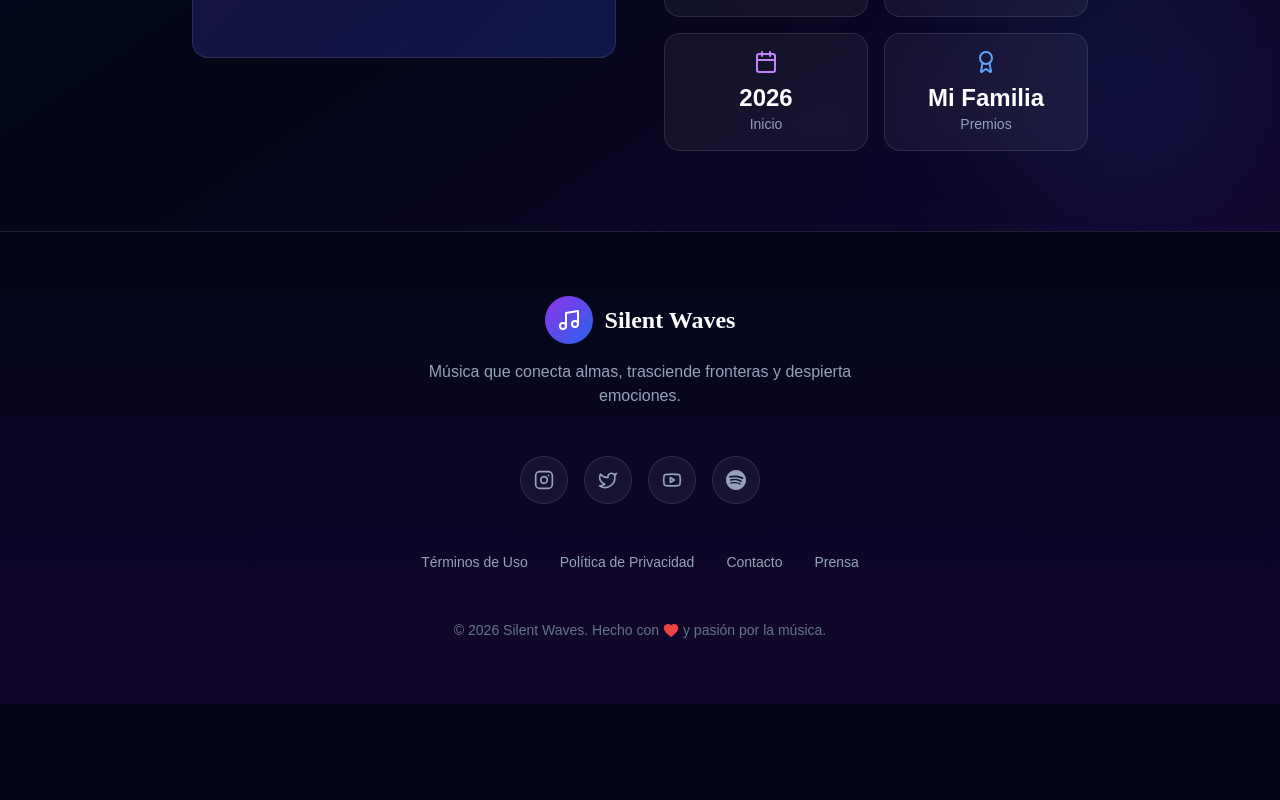
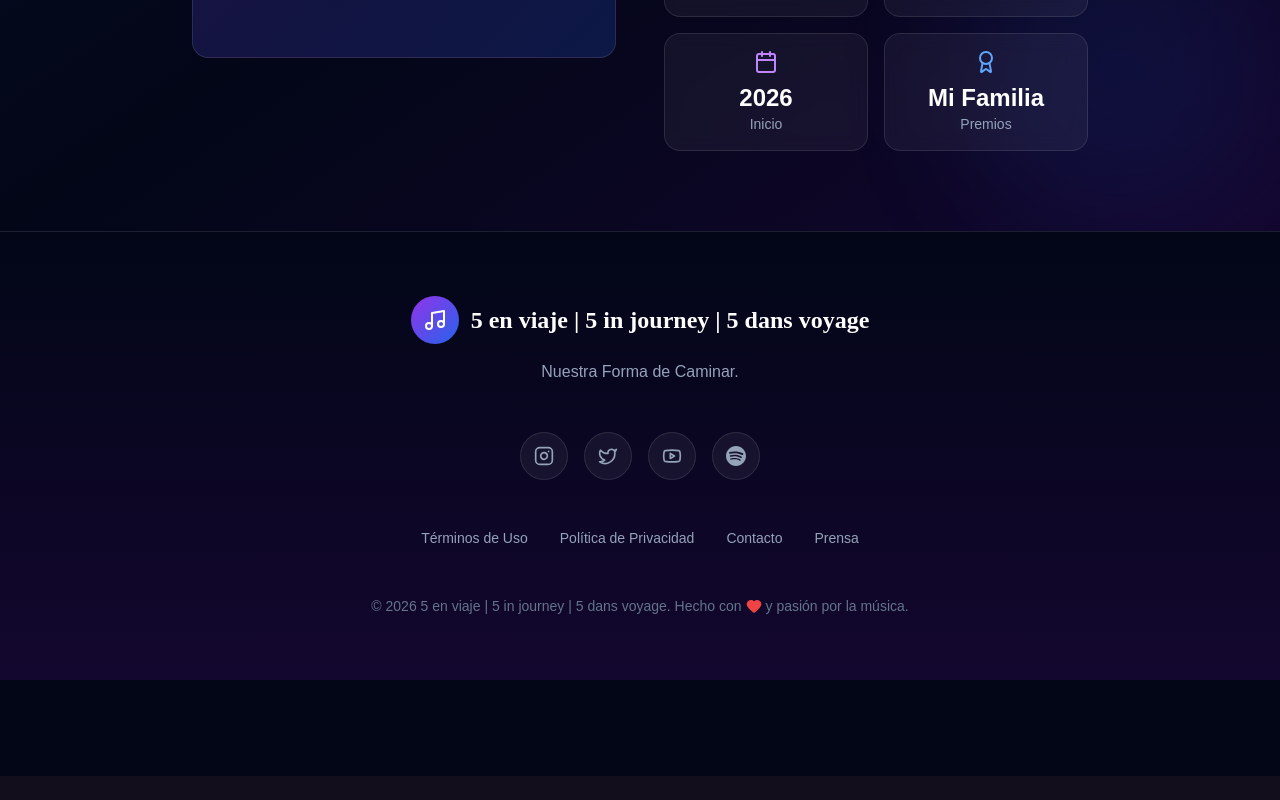
Before and after one commit to Djjemq/5_en_viaje, a React (Vite) app: page / in a window 1280 px wide. Shown: the part 2514-3314 px from the top of the page. After the commit the page ends 3290 px from the top, so only its background shows below. Built offline with nearby package versions, Linux system fonts and the light colour scheme.

Commit message:
Footer.tsx

```diff
--- a/src/sections/Footer.tsx
+++ b/src/sections/Footer.tsx
@@ -17,11 +17,11 @@ export function Footer() {
                 <Music className="w-6 h-6 text-white" />
               </div>
               <span className="font-display text-2xl font-bold text-white">
-                Silent Waves
+                5 en viaje | 5 in journey | 5 dans voyage
               </span>
             </div>
             <p className="text-slate-400 max-w-md mx-auto">
-              Música que conecta almas, trasciende fronteras y despierta emociones.
+              Nuestra Forma de Caminar.
             </p>
           </div>
 
@@ -74,7 +74,7 @@ export function Footer() {
           {/* Copyright */}
           <div className="text-center text-slate-500 text-sm">
             <p className="flex items-center justify-center gap-1">
-              © {currentYear} Silent Waves. Hecho con
+              © {currentYear} 5 en viaje | 5 in journey | 5 dans voyage. Hecho con
               <Heart className="w-4 h-4 text-red-500 fill-red-500" />
               y pasión por la música.
             </p>
```
